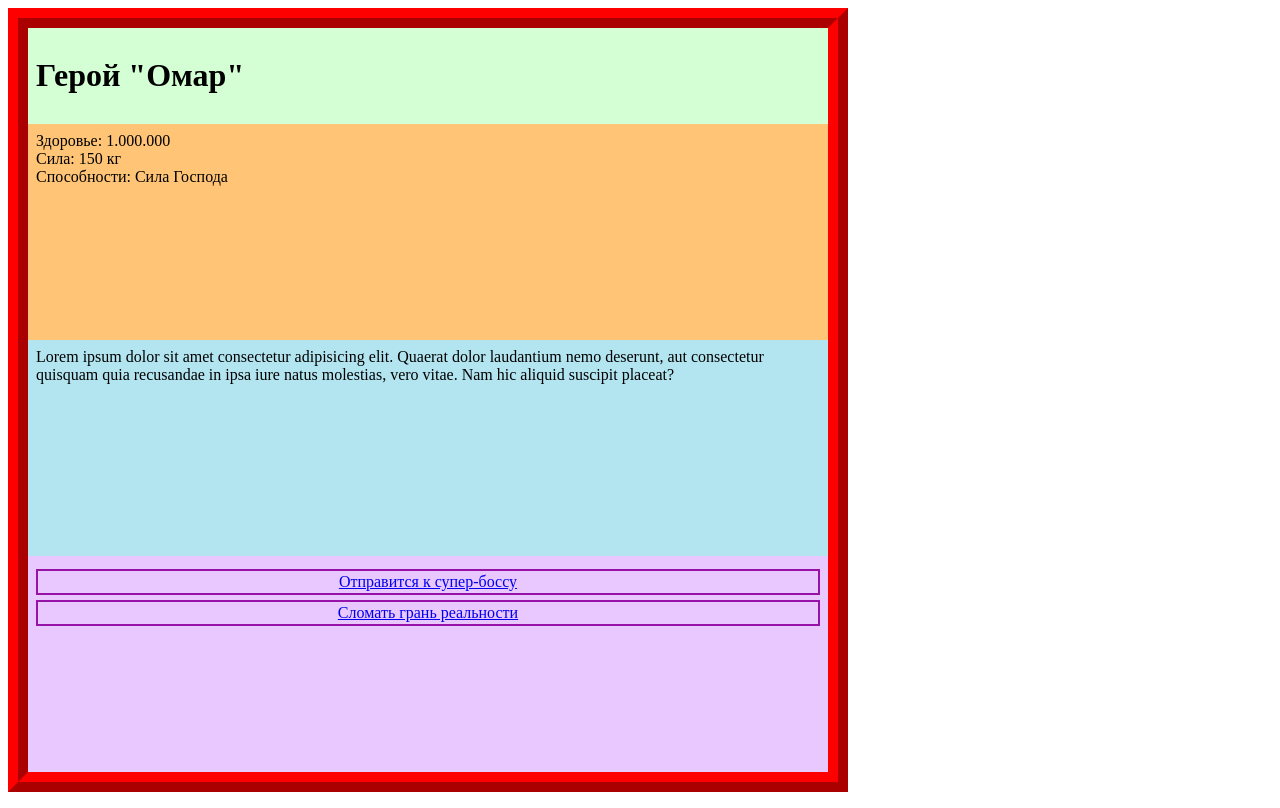
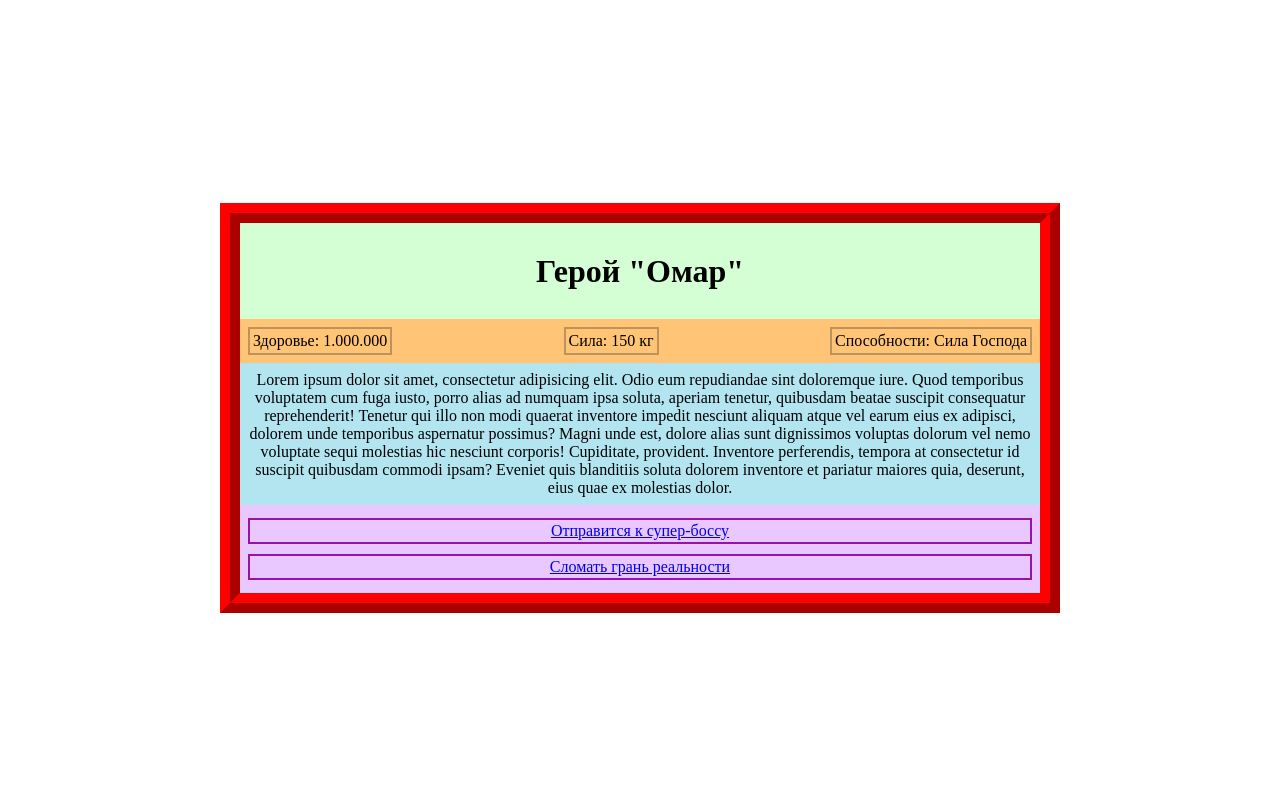
Before and after one commit to basilnikodimov-art/story-game, a plain HTML site: page index.html in a window 1280 px wide. Drawn offline with Linux system fonts and the light colour scheme.

Commit message:
Introduced FLEX BOX

```diff
--- a/index.html
+++ b/index.html
@@ -8,16 +8,17 @@
 </head>
 
 <body>
+    <main id="main">
         <div id="game-card">
-        <div id="heading"><h1>Герой "Омар"</h1></div>
+            <div class="heading"><h1>Герой "Омар"</h1></div>
 
             <div class="stats">
-            <div>Здоровье: 1.000.000</div>
-            <div>Сила: 150 кг</div>
-            <div>Способности: Сила Господа</div>
+                <div class="stat-item">Здоровье: 1.000.000</div>
+                <div class="stat-item">Сила: 150 кг</div>
+                <div class="stat-item">Способности: Сила Господа</div>
             </div>
 
-        <div class="poster">Lorem ipsum dolor sit amet consectetur adipisicing elit. Quaerat dolor laudantium nemo deserunt, aut consectetur quisquam quia recusandae in ipsa iure natus molestias, vero vitae. Nam hic aliquid suscipit placeat?</div>
+            <div class="poster">Lorem ipsum dolor sit amet, consectetur adipisicing elit. Odio eum repudiandae sint doloremque iure. Quod temporibus voluptatem cum fuga iusto, porro alias ad numquam ipsa soluta, aperiam tenetur, quibusdam beatae suscipit consequatur reprehenderit! Tenetur qui illo non modi quaerat inventore impedit nesciunt aliquam atque vel earum eius ex adipisci, dolorem unde temporibus aspernatur possimus? Magni unde est, dolore alias sunt dignissimos voluptas dolorum vel nemo voluptate sequi molestias hic nesciunt corporis! Cupiditate, provident. Inventore perferendis, tempora at consectetur id suscipit quibusdam commodi ipsam? Eveniet quis blanditiis soluta dolorem inventore et pariatur maiores quia, deserunt, eius quae ex molestias dolor.</div>
 
             <div class="actions">
                 <a class="button" href="/boss-room.html">Отправится к супер-боссу</a>
@@ -25,6 +26,7 @@
                 <a class="button" href="/death.html">Сломать грань реальности</a>
             </div>
         </div>
+    </main>
 
 </body>
 </html>
--- a/style.css
+++ b/style.css
@@ -1,30 +1,61 @@
+html {
+    height: 100%;
+}
+
+body {
+    height: 100%;
+}
+
+#main {
+    display: flex;
+    justify-content: center;
+    align-items: center;
+    height: 100%;
+}
+
 #game-card {
-    width: 800px;
+    max-width: 800px;
 
     border: 20px ridge red;
     background: rgb(212, 255, 212);
+
+    display: flex;
+    flex-direction: column;
 }
 
-#heading {
+.heading {
     padding: 8px;
+    text-align: center;
 }
 
 .stats {
-    height: 200px;
     background: rgb(255, 196, 118);
     padding: 8px;
+
+    display: flex;
+    justify-content: space-between;
+    align-items: center;
+}
+
+.stat-item {
+    padding: 3px;
+
+    border: 2px solid rgb(189, 147, 93);
+    display: block;
 }
 
 .poster {
-    height: 200px;
     background: rgb(179, 229, 241);
     padding: 8px;
+    text-align: center;
 }
 
 .actions {
-    height: 200px;
     background: rgb(233, 199, 255);
     padding: 8px;
+
+    display: flex;
+    flex-direction: column;
 }
 
 .button {
```
Lines whose indentation alone changed are shown as unchanged.
